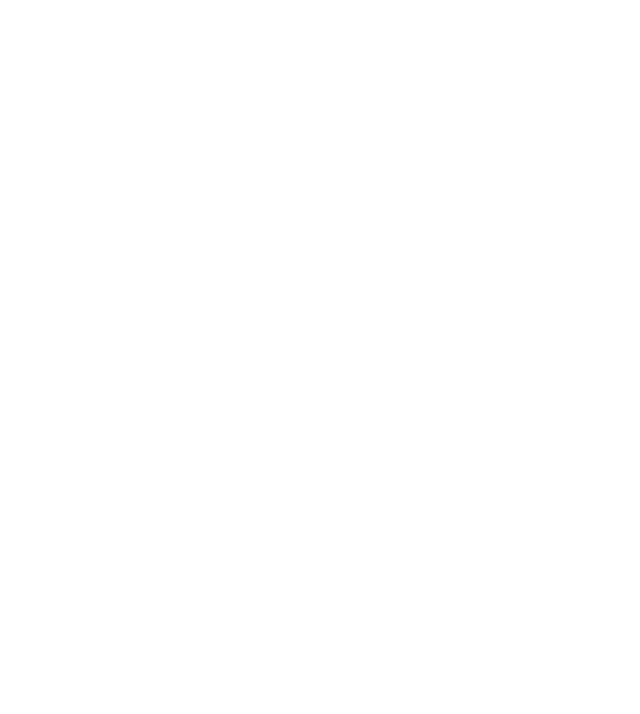
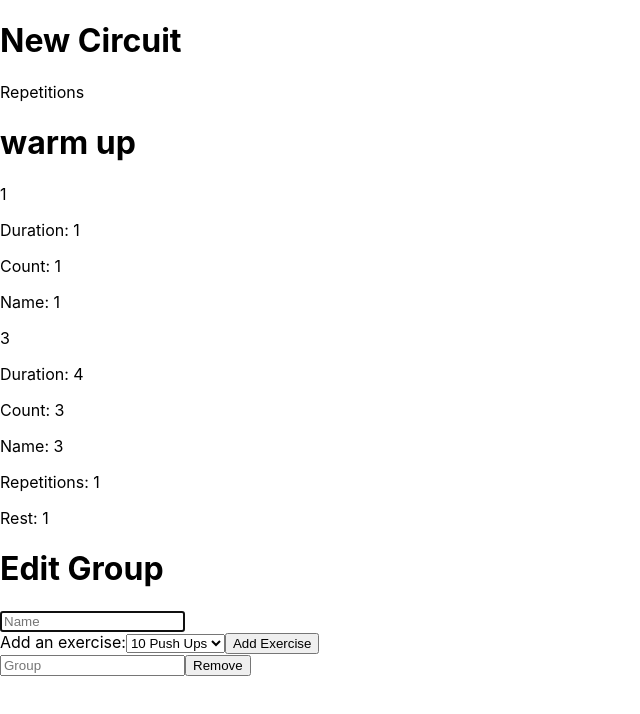
Before and after one commit to kfyh/circuit-training-timer, a React app: page /addcircuit in a window 1280 px wide. Shown: the top 714 px of the page, without its empty margins (0-640 px from the left). Built offline with nearby package versions, Linux system fonts and the light colour scheme.

Commit message:
EditGroupView can add an exercise now

```diff
--- a/src/components/creator/CreateCircuitView.tsx
+++ b/src/components/creator/AddCircuitPage.tsx
@@ -2,23 +2,23 @@ import React, { ReactElement } from 'react';
 import { connect } from 'react-redux';
 import { Dispatch } from 'redux';
 import { ExerciseGroup, Exercise } from '../../types/circuits';
-import { ISelectorAction } from '../../reducers';
+import { ISelectorAction, ISelectorReducerState } from '../../reducers';
 import { addExercise } from '../../actions/selectorActions';
 import { GroupView } from '../selector/GroupView';
-import { EditGroupView } from '../creator/EditGroupView';
+import { EditGroupView } from './EditGroupView';
 
-type CreateCircuitViewProps = {
+type AddCircuitViewProps = {
 	exercises: Array<Exercise>;
 };
 
-type CreateCircuitViewState = {
+type AddCircuitViewState = {
 	name: string;
 	exerciseGroups: Array<ExerciseGroup>;
 	repetitions: number;
 };
 
-export class CreateCircuitView extends React.Component<CreateCircuitViewProps, CreateCircuitViewState> {
-	constructor(props: CreateCircuitViewProps) {
+export class AddCircuitPage extends React.Component<AddCircuitViewProps, AddCircuitViewState> {
+	constructor(props: AddCircuitViewProps) {
 		super(props);
 		this.state = {
 			name: 'new circuit',
@@ -31,6 +31,12 @@ export class CreateCircuitView extends React.Component<CreateCircuitViewProps, C
 							duration: 1,
 							count: 1,
 							rest: 1,
+						},
+						{
+							exerciseId: '3',
+							duration: 4,
+							count: 3,
+							rest: 3,
 						},
 					],
 					repetitions: 1,
@@ -49,7 +55,15 @@ export class CreateCircuitView extends React.Component<CreateCircuitViewProps, C
 				{this.state.exerciseGroups.map((group) => {
 					return <GroupView {...group} />;
 				})}
-				<EditGroupView exercises={this.props.exercises} />
+				<EditGroupView exerciseStore={this.props.exercises} />
+				<div>
+					<input type='text' placeholder='Group'
+						value={this.state.amount}
+						onChange={this.onAmountChange}
+					/>
+					<button onClick={this.removeExpense}>Remove</button>
+				</div>
+
 			</div>
 		);
 	}
@@ -64,4 +78,4 @@ const mapStateToProps = (state: ISelectorReducerState) => {
 		exercises: state.exercises,
 	};
 };
-export const ConnectedCreateCircuitView = connect(mapStateToProps, mapDispatchToProps)(CreateCircuitView);
+export const ConnectedAddCircuitPage = connect(mapStateToProps, mapDispatchToProps)(AddCircuitPage);
--- a/src/components/creator/EditGroupView.tsx
+++ b/src/components/creator/EditGroupView.tsx
@@ -2,12 +2,16 @@ import React, { FormEvent, ReactElement } from 'react';
 import { Exercise } from 'src/types/circuits';
 import { GroupExerciseForm } from './GroupExerciseForm';
 
-const GroupExerciseView = () => {
-	return <div>Hello</div>;
+const GroupExerciseView = ({ exerciseName, duration, count, rest }) => {
+	return (
+		<div>
+			{exerciseName}: duration: {duration}, count: {count}, rest: {rest}
+		</div>
+	);
 };
 
 type EditGroupViewProps = {
-	exercises: Array<Exercise>;
+	exerciseStore: Array<Exercise>;
 };
 
 type EditGroupViewState = {
@@ -20,6 +24,7 @@ type EditGroupViewState = {
 		rest: number;
 	}>;
 	selectedAddExercise: string;
+	selectedExercise: number;
 };
 
 export class EditGroupView extends React.Component<EditGroupViewProps, EditGroupViewState> {
@@ -29,26 +34,49 @@ export class EditGroupView extends React.Component<EditGroupViewProps, EditGroup
 			name: '',
 			exercises: [],
 			selectedAddExercise: '1',
+			selectedExercise: 0,
 		};
 	}
 
-	private onAddExercise = (e: FormEvent): void => {
+	private onAddExercise = (e: FormEvent<HTMLButtonElement>): void => {
 		e.preventDefault();
 
-		this.setState((state: EditGroupViewState) => {
-			return state;
-		});
+		const exerciseId = this.state.selectedAddExercise;
+		console.log(exerciseId);
+		const exercise = this.props.exerciseStore.find((value) => value.id === exerciseId);
+		if (exercise) {
+			this.setState((state: EditGroupViewState) => {
+				const exercises = [
+					...state.exercises,
+					{
+						exerciseId,
+						exerciseName: exercise.name,
+						duration: 0,
+						count: 0,
+						rest: 0,
+					},
+				];
+
+				return {
+					...state,
+					exercises,
+					selectedExercise: exercises.length - 1,
+				};
+			});
+		}
 	};
 
-	private onSelectExerciseChange = (e: any): void => {
+	private onSelectExerciseChange = (e: FormEvent<HTMLSelectElement>): void => {
 		e.preventDefault();
-		console.log(e.target);
-		this.setState((state:EditGroupViewState) => {
-			return {
-				selectedAddExercise: e.target.value,
-			}
-		})
-	}
+		const value = e.target.value;
+		if (this.state.selectedAddExercise !== value) {
+			this.setState(() => {
+				return {
+					selectedAddExercise: value,
+				};
+			});
+		}
+	};
 
 	public render(): ReactElement {
 		return (
@@ -56,12 +84,17 @@ export class EditGroupView extends React.Component<EditGroupViewProps, EditGroup
 				<h1>Edit Group</h1>
 				<form id="group_form">
 					<input type="text" placeholder="Name" autoFocus />
-					<GroupExerciseView />
-					<GroupExerciseForm exerciseId="1" onChange={() => {}} />
+					{this.state.exercises.map((exercise, index) => {
+						return this.state.selectedExercise === index ? (
+							<GroupExerciseForm exerciseId={exercise.exerciseId} onChange={() => {}} />
+						) : (
+							<GroupExerciseView {...exercise} />
+						);
+					})}
 					<div>
 						<label htmlFor="exercise">Add an exercise:</label>
 						<select name="exercises" id="exercise" value={this.state.selectedAddExercise} onChange={this.onSelectExerciseChange}>
-							{this.props.exercises.map((exercise) => {
+							{this.props.exerciseStore.map((exercise) => {
 								return <option value={exercise.id}>{exercise.name}</option>;
 							})}
 						</select>
--- a/src/components/creator/index.ts
+++ b/src/components/creator/index.ts
@@ -1,3 +1,4 @@
 export * from './AddExercisePage';
 export * from './EditExercisePage';
 export * from './ExerciseForm';
+export * from './AddCircuitPage';
--- a/src/router/AppRouter.tsx
+++ b/src/router/AppRouter.tsx
@@ -1,12 +1,13 @@
 import React, { ReactElement } from 'react';
 import { BrowserRouter, Route, Switch } from 'react-router-dom';
-import { ConnectedCircuitTimer, ConnectedDashboard, ConnectedAddExercisePage, ConnectedEditExercisePage } from '../components/index';
+import { ConnectedCircuitTimer, ConnectedDashboard, ConnectedAddExercisePage, ConnectedEditExercisePage, ConnectedAddCircuitPage } from '../components/index';
 
 export const AppRouter = (): ReactElement => (
 	<BrowserRouter>
 		<div>
 			<Switch>
 				<Route path="/" exact={true} component={ConnectedDashboard} />
+				<Route path="/addcircuit" exact={true} component={ConnectedAddCircuitPage} />
 				<Route path="/addexercise" exact={true} component={ConnectedAddExercisePage} />
 				<Route path="/editexercise/:id" exact={true} component={ConnectedEditExercisePage} />
 				<Route path="/timer/:id" exact={true} component={ConnectedCircuitTimer} />
```
